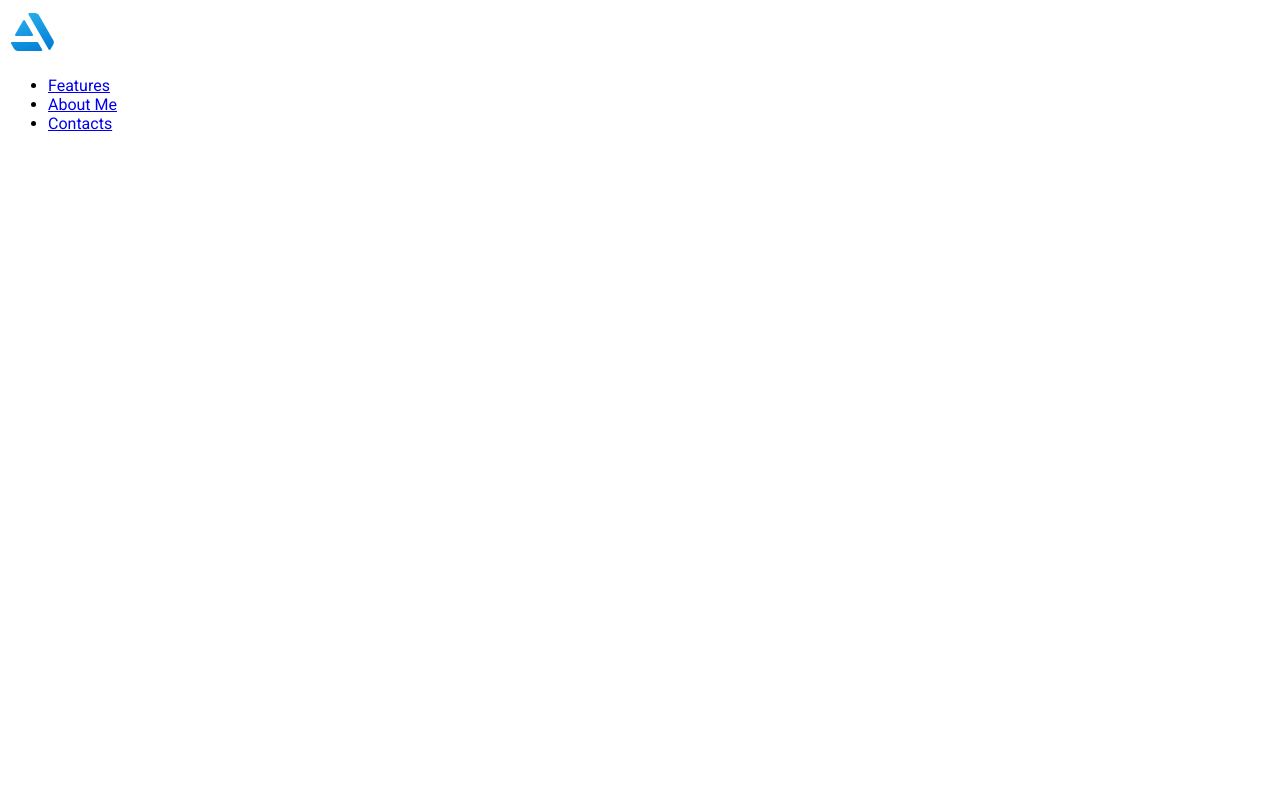
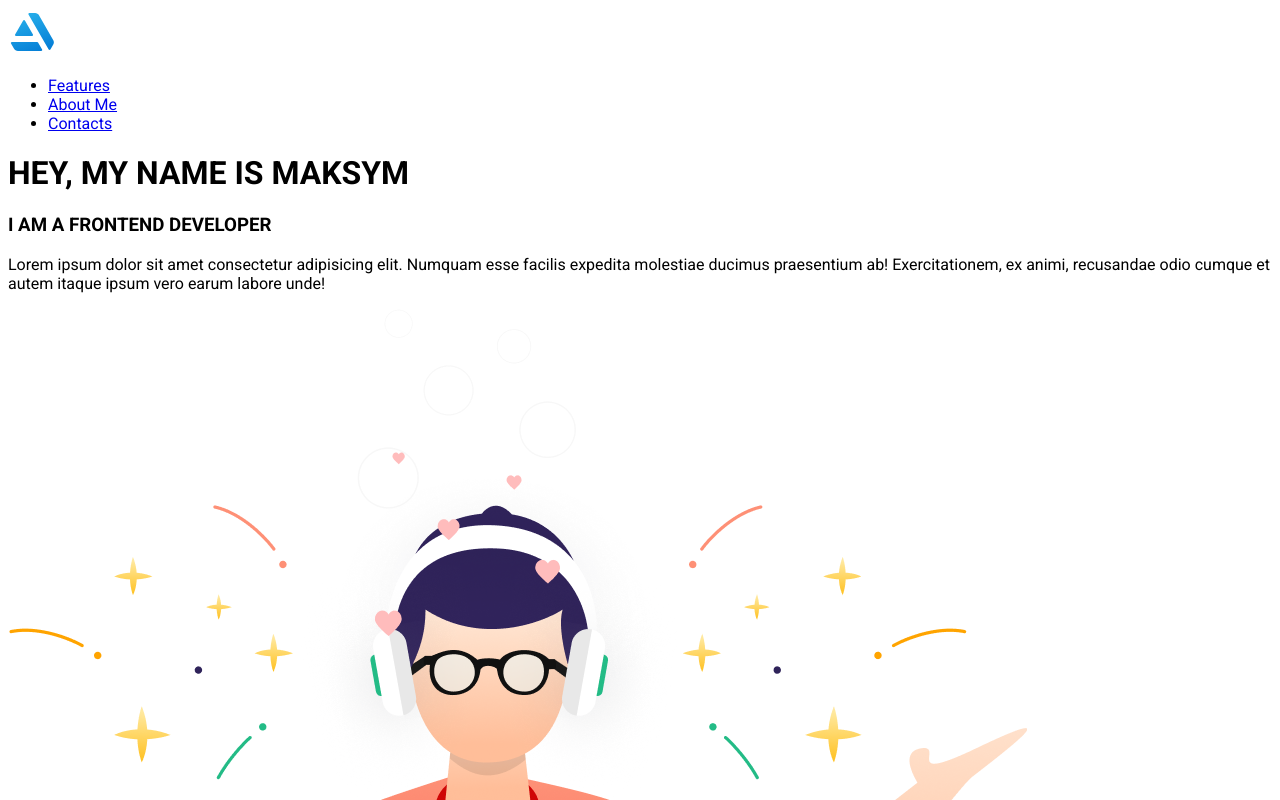
Before and after one commit to maksymParamud/responsive-landing-page, a plain HTML site: page index.html in a window 1280 px wide. Shown: the top 800 px of the page. Drawn offline with Linux system fonts and the light colour scheme.

Commit message:
feat: add main section with left and right aside

```diff
--- a/index.html
+++ b/index.html
@@ -30,6 +30,20 @@
             </div>
         </div>
 
+        <!-- MAIN -->
+
+        <div class="main">
+            <div class="left-aside">
+                <h1>HEY, MY NAME IS MAKSYM</h1>
+                <h3>I AM A FRONTEND DEVELOPER</h3>
+                <p>Lorem ipsum dolor sit amet consectetur adipisicing elit. Numquam esse facilis expedita molestiae ducimus praesentium ab! Exercitationem, ex animi, recusandae odio cumque et autem itaque ipsum vero earum labore unde!</p>
+            </div>
+
+            <div class="right-aside">
+                <img src="./images/image.png" alt="hero">
+            </div>
+        </div>
+
     </div>
 
 
```
